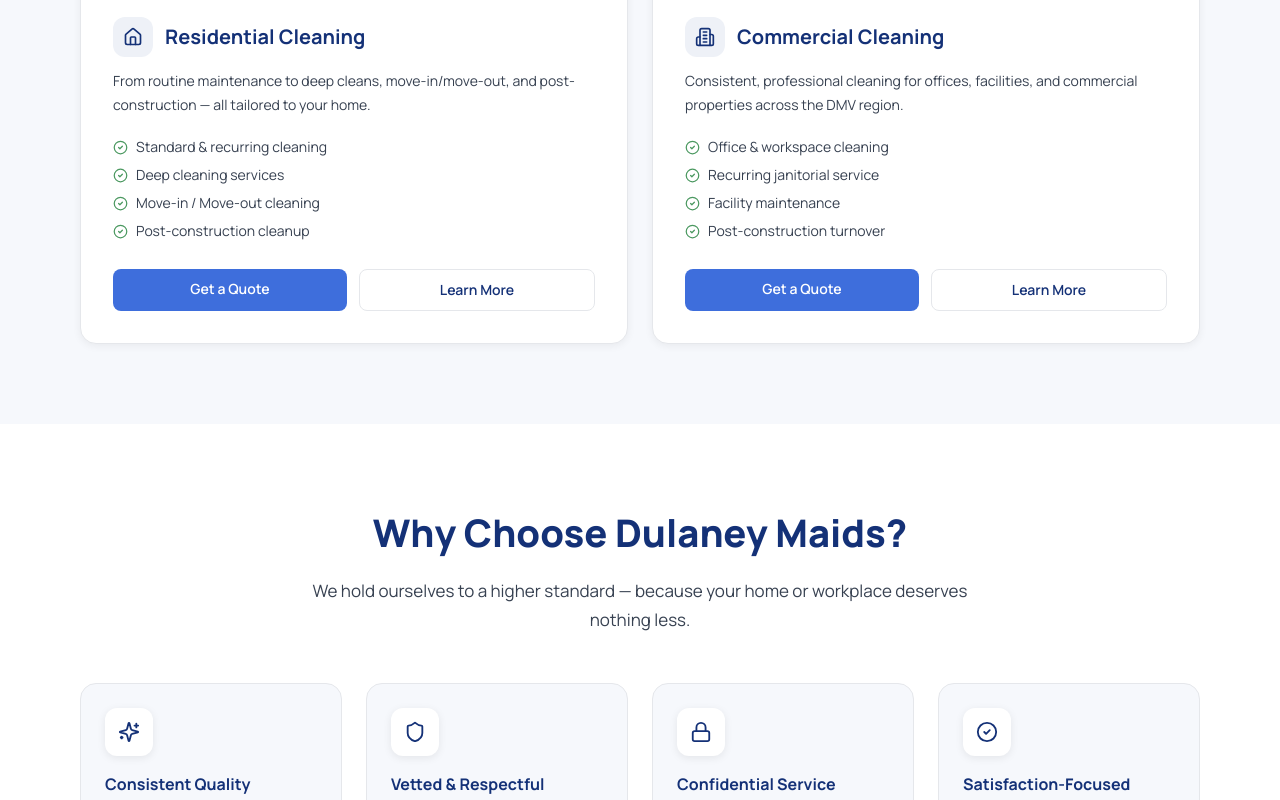
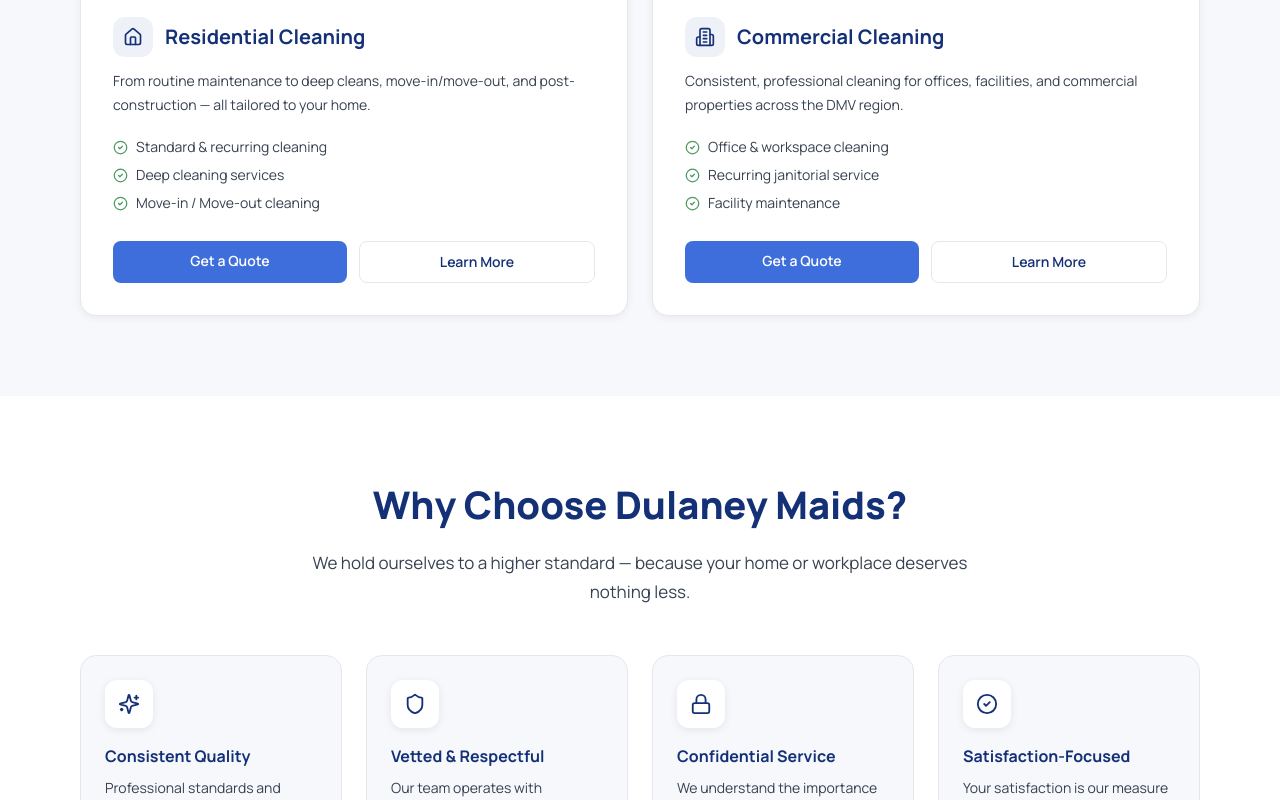
Before and after one commit to mjacobg2002-ant/DulaneyMaids, a React (Vite) app: page / in a window 1280 px wide. Shown: the part 1360-2160 px from the top of the page. Built offline with nearby package versions, Linux system fonts and the light colour scheme.

Commit message:
Update Home.tsx

```diff
--- a/src/app/pages/Home.tsx
+++ b/src/app/pages/Home.tsx
@@ -317,7 +317,7 @@
                     'Standard &amp; recurring cleaning',
                     'Deep cleaning services',
                     'Move-in / Move-out cleaning',
-                    'Post-construction cleanup',
+
                   ].map((item) => (
                     <li key={item} className="flex items-center gap-2 text-sm text-[#374151]">
                       <CheckCircle2 size={15} className="text-[#4C9961] flex-shrink-0" />
@@ -378,7 +378,7 @@
                     'Office &amp; workspace cleaning',
                     'Recurring janitorial service',
                     'Facility maintenance',
-                    'Post-construction turnover',
+
                   ].map((item) => (
                     <li key={item} className="flex items-center gap-2 text-sm text-[#374151]">
                       <CheckCircle2 size={15} className="text-[#4C9961] flex-shrink-0" />
```
